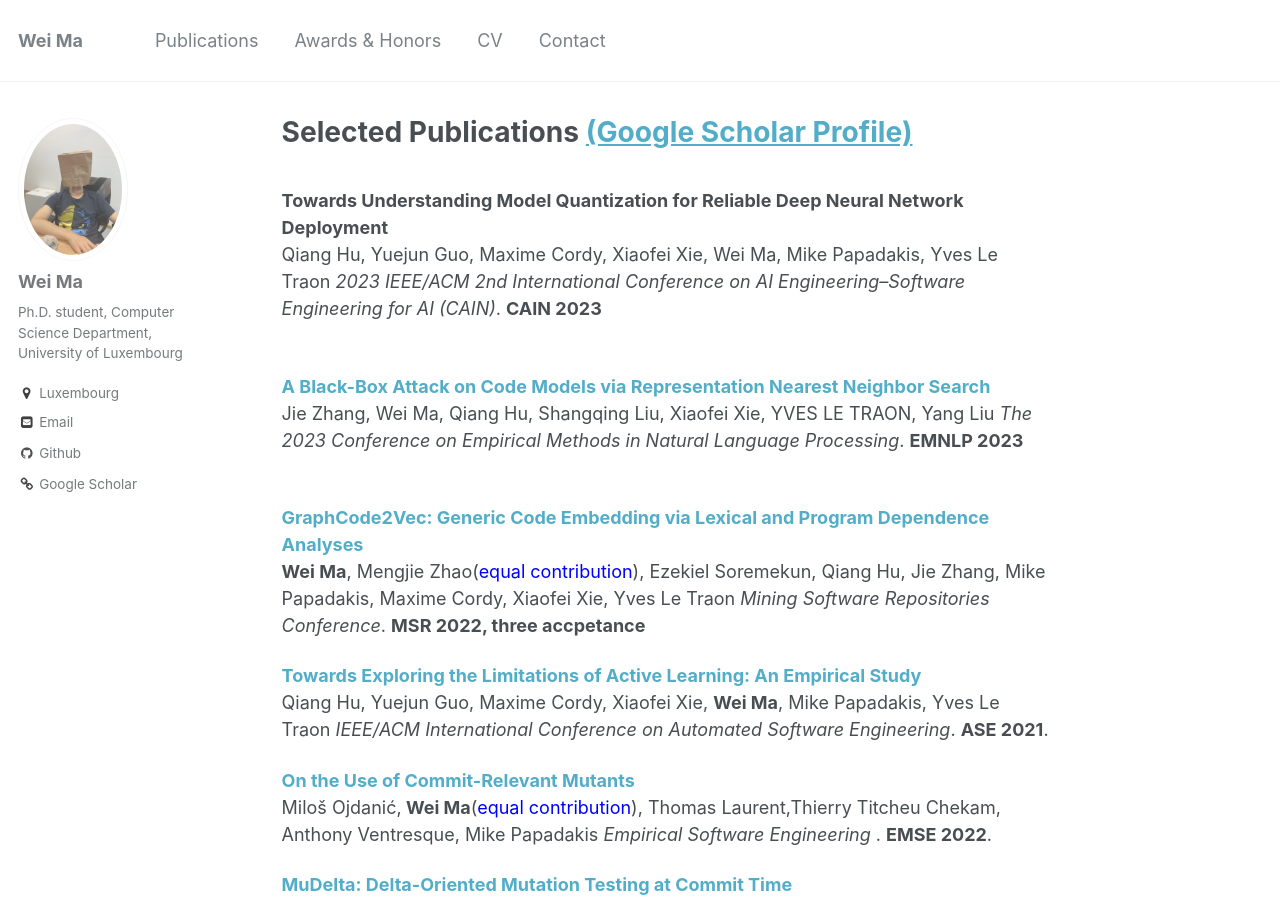
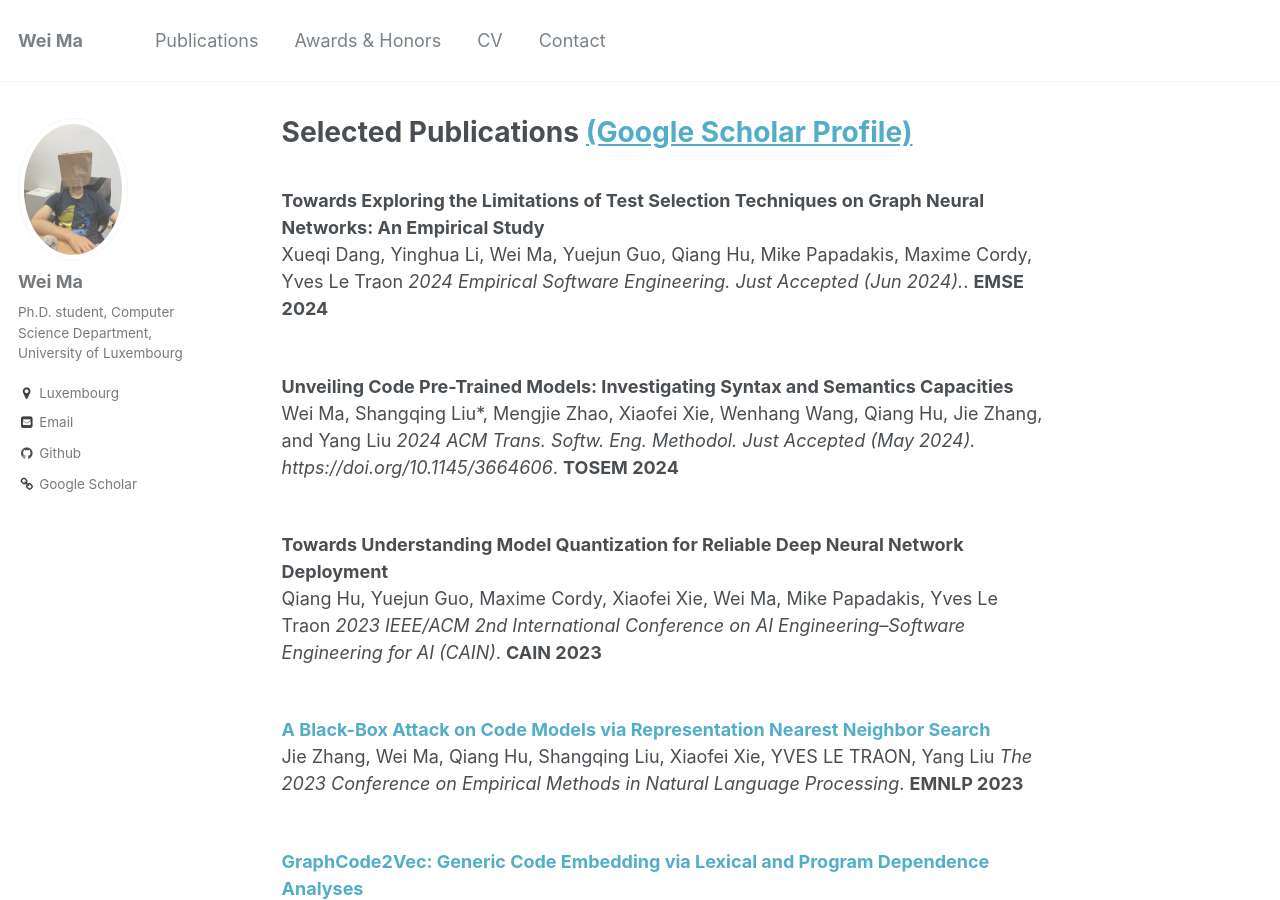
Before and after one commit to Marvinmw/WeiMa.github.io, a Jekyll site: the page built from _pages/publications.md, in a window 1280 px wide and 900 px high. Built offline with Jekyll 4.4.1, drawn with Linux system fonts in a browser that asks for light colours.

Commit message:
Update publications.md

```diff
--- a/_pages/publications.md
+++ b/_pages/publications.md
@@ -3,6 +3,16 @@ title: "Selected Publications [(Google Scholar Profile)](https://scholar.google.
 permalink: /publications/
 author_profile: true
 ---
+
+<br>
+<b>Towards Exploring the Limitations of Test Selection Techniques on Graph Neural Networks: An Empirical Study</b> <br>
+Xueqi Dang, Yinghua Li, Wei Ma, Yuejun Guo, Qiang Hu, Mike Papadakis, Maxime Cordy, Yves Le Traon
+<i>2024 Empirical Software Engineering. Just Accepted (Jun 2024).</i>. <b>EMSE 2024</b>
+
+<br>
+<b>Unveiling Code Pre-Trained Models: Investigating Syntax and Semantics Capacities</b> <br>
+Wei Ma, Shangqing Liu*, Mengjie Zhao, Xiaofei Xie, Wenhang Wang, Qiang Hu, Jie Zhang, and Yang Liu
+<i>2024 ACM Trans. Softw. Eng. Methodol. Just Accepted (May 2024). https://doi.org/10.1145/3664606</i>. <b>TOSEM 2024</b>
 
 <br>
 <b>Towards Understanding Model Quantization for Reliable Deep Neural Network Deployment</b> <br>
```
